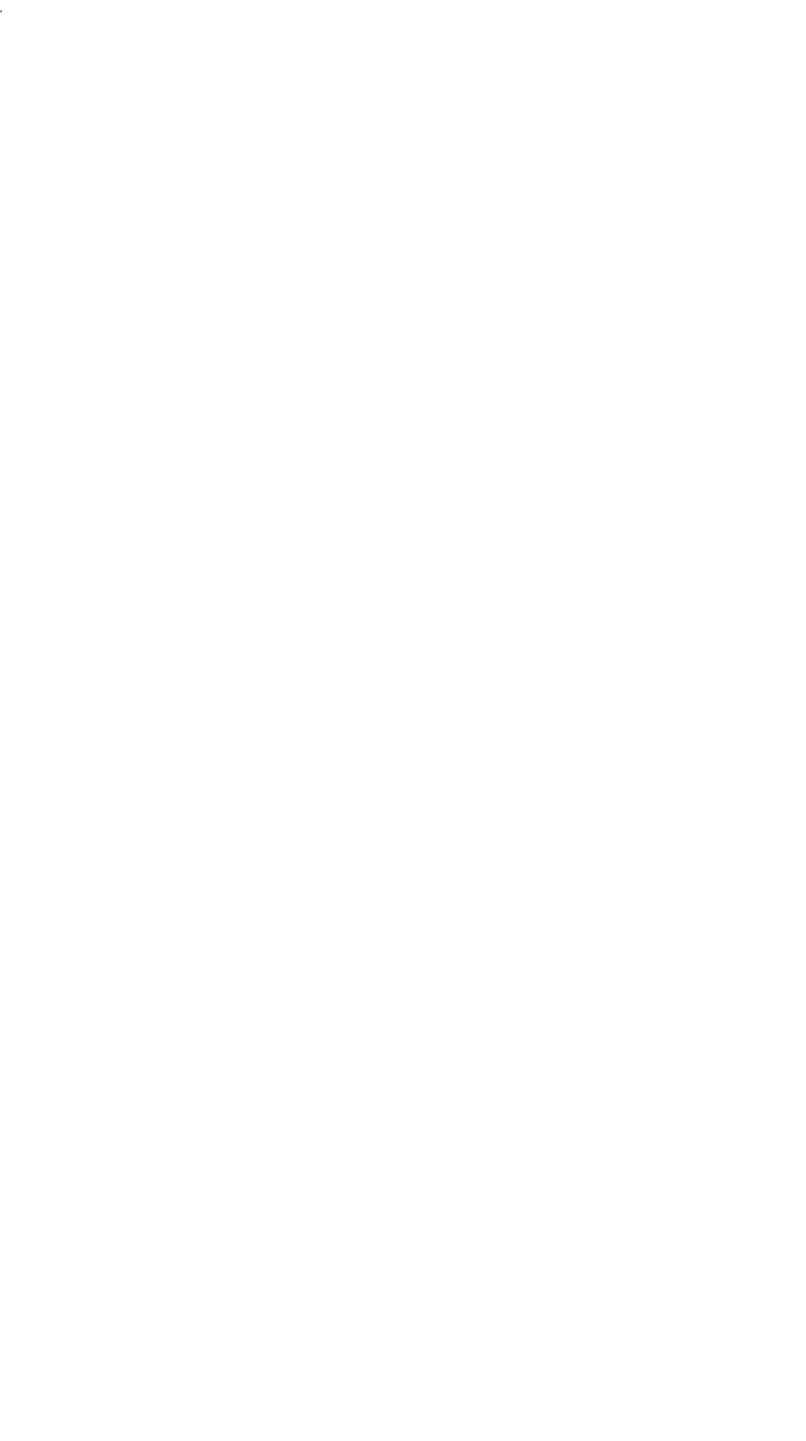
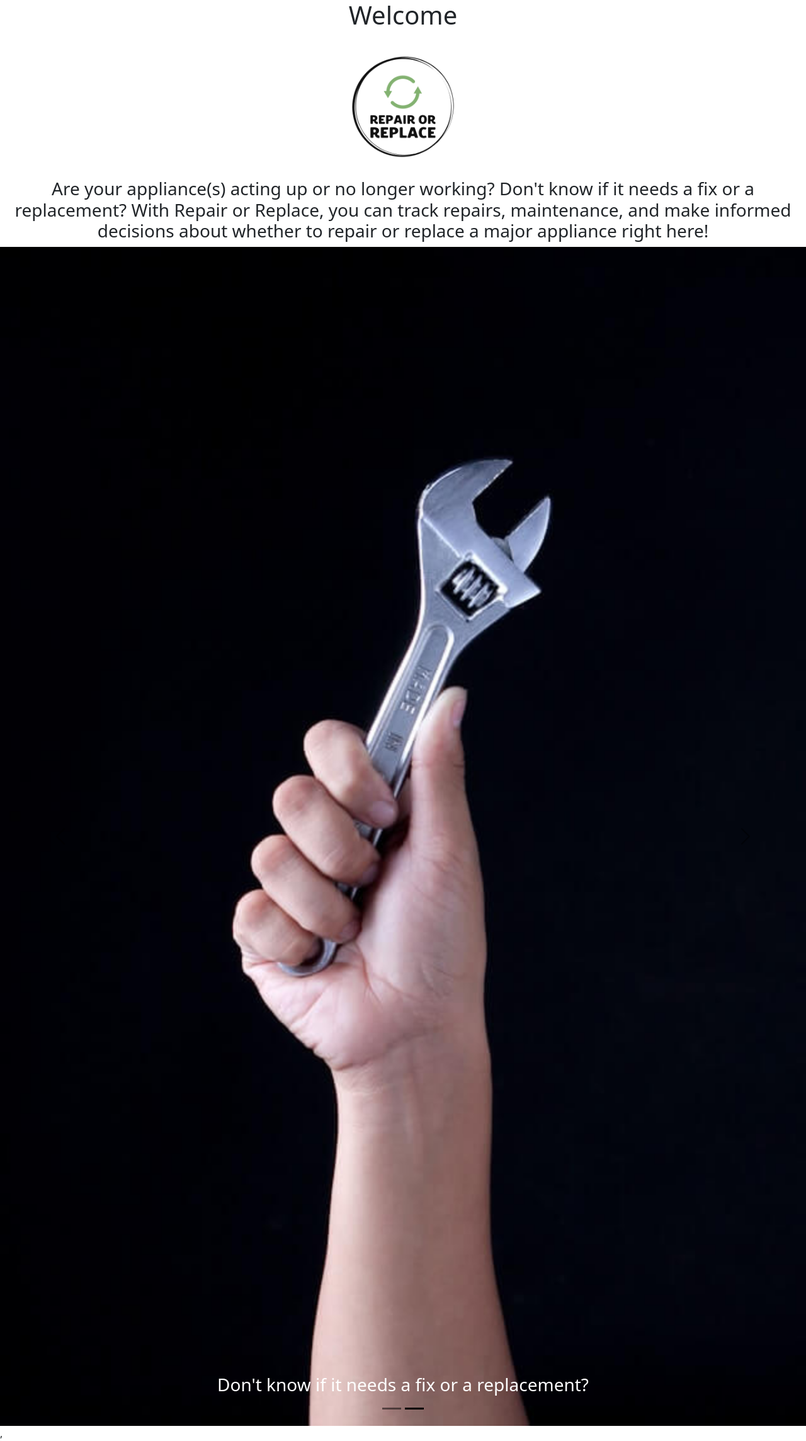
Before and after one commit to repair-or-replace/frontend_web_version, a React (Vite) app: page / in a window 1280 px wide. Before the commit this address had no page. Shown: the whole page at 63% size. Before the commit the page ends 800 px from the top, so only its background shows below. Built offline with nearby package versions, Linux system fonts and the light colour scheme.

Commit message:
carousel added to homepage

```diff
--- a/src/App.jsx
+++ b/src/App.jsx
@@ -3,14 +3,16 @@ import { useSelector } from "react-redux";
 import { Route, Routes } from "react-router-dom";
 import NavigationBar from "./Components/Navbar";
 import Properties from "./Components/Properties";
+import Homepage from "./Components/Homepage";
 
 function App() {
-  const user = useSelector( (state) => state.username)
+  const user = useSelector( (state) => state.user.authToken)
   console.log("user: ", user);
   return (
     <>
       {user ? <NavigationBar /> : ""}
       <Routes>
+        <Route path="/" element={<Homepage />} />
         <Route path="/properties" element={<Properties />} />
       </Routes>
     </>
--- a/src/Components/Homepage.jsx
+++ b/src/Components/Homepage.jsx
@@ -1,43 +1,46 @@
 import React from "react";
-import { Carousel } from "react-bootstrap";
+import { Carousel, Image } from "react-bootstrap";
+import refrigeratorImage from "../assets/Refrigerator.jpg"
+import wrenchImage from "../assets/wrench.jpg"
 
 const Homepage = () => {
   return (
     <div>
       <h1 className="text-center">Welcome </h1>
-      <img
-        className="center"
-        src="/src/assets/Repair_or_Replace_logo.png"
-        alt="Repair or Replace Company Logo"
-      />
+      <center>
+        <img
+          className="center"
+          src="/src/assets/Repair_or_Replace_logo.png"
+          width={300}
+          alt="Repair or Replace Company Logo"
+        />
+      </center>
       <h3 className="text-center">
         Are your appliance(s) acting up or no longer working? Don't know if it
         needs a fix or a replacement? With Repair or Replace, you can track
         repairs, maintenance, and make informed decisions about whether to
         repair or replace a major appliance right here!
       </h3>
-      <Carousel>
+      <Carousel data-bs-theme="dark">
         <Carousel.Item>
-          <ExampleCarouselImage text="First slide" />
+          <img
+            className="d-block w-100"
+            src={refrigeratorImage}
+            alt="First slide"
+          />
           <Carousel.Caption>
-            <h3>First slide label</h3>
-            <p>Nulla vitae elit libero, a pharetra augue mollis interdum.</p>
+            <h3 className="text-white">Are your appliance(s) acting up or no longer working?</h3>
           </Carousel.Caption>
         </Carousel.Item>
         <Carousel.Item>
-          <ExampleCarouselImage text="Second slide" />
+          <img
+            className="d-block w-100"
+            src={wrenchImage}
+            alt="hand holding a wrench"
+          />
           <Carousel.Caption>
-            <h3>Second slide label</h3>
-            <p>Lorem ipsum dolor sit amet, consectetur adipiscing elit.</p>
-          </Carousel.Caption>
-        </Carousel.Item>
-        <Carousel.Item>
-          <ExampleCarouselImage text="Third slide" />
-          <Carousel.Caption>
-            <h3>Third slide label</h3>
-            <p>
-              Praesent commodo cursus magna, vel scelerisque nisl consectetur.
-            </p>
+            <h3 className="text-white">Don't know if it
+            needs a fix or a replacement?</h3>
           </Carousel.Caption>
         </Carousel.Item>
       </Carousel>
```
